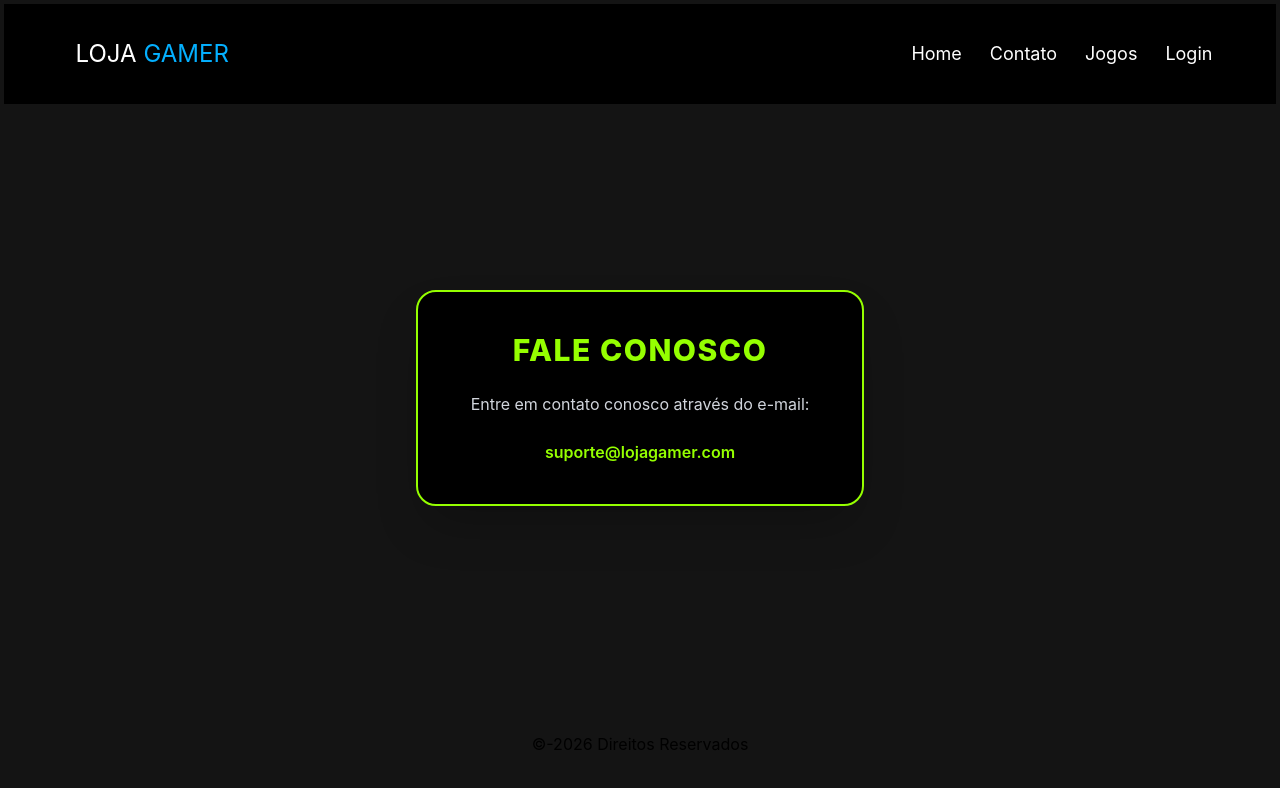
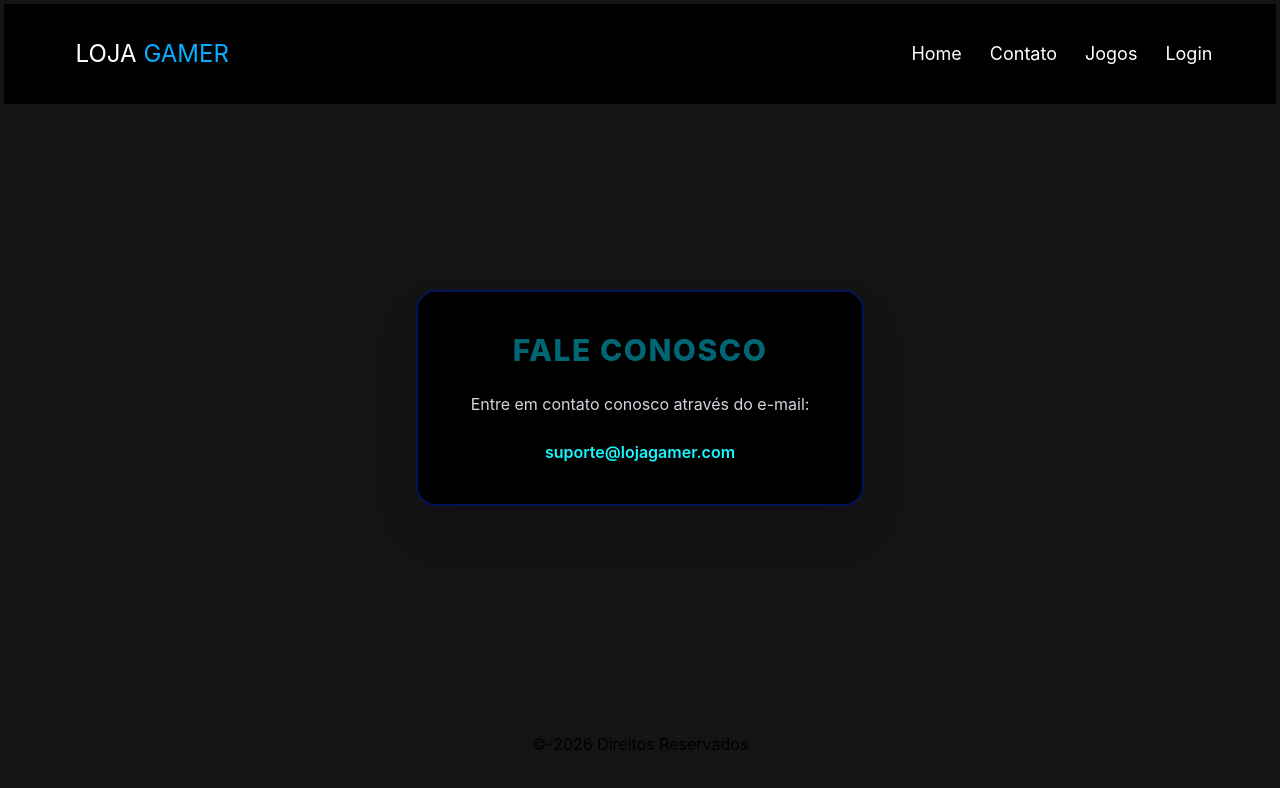
Before and after one commit to yannickdavila07/loja-gamer, a React (Vite) app: page /contato in a window 1280 px wide. Shown: the top 788 px of the page. Built offline with nearby package versions, Linux system fonts and the light colour scheme.

Commit message:
feat: Codigicando e estilizando Jogos

```diff
--- a/src/pages/Contato.jsx
+++ b/src/pages/Contato.jsx
@@ -2,9 +2,9 @@
 const Contato = () => {
   return (
     <main className="grow flex items-center justify-center px-4">
-      <div className="bg-black p-8 sm:p-10 rounded-[20px] w-full max-w-md shadow-2xl border-2 border-[#95ff00]">
+      <div className="bg-black p-8 sm:p-10 rounded-[20px] w-full max-w-md shadow-2xl border-2 border-[#02125a]">
 
-        <h2 className="text-2xl sm:text-3xl font-extrabold text-[#95ff00] text-center mb-6 uppercase tracking-wider">
+        <h2 className="text-2xl sm:text-3xl font-extrabold text-[#006674] text-center mb-6 uppercase tracking-wider">
           Fale Conosco
         </h2>
 
@@ -14,7 +14,7 @@ const Contato = () => {
 
         <a
           href="mailto:suporte@lojagamer.com"
-          className="block text-center text-[#95ff00] font-semibold hover:underline transition-all"
+          className="block text-center text-[#19f7ff] font-semibold hover:underline transition-all"
         >
           suporte@lojagamer.com
         </a>
--- a/src/pages/Jogos.jsx
+++ b/src/pages/Jogos.jsx
@@ -1,9 +1,12 @@
 
 const Jogos = () => {
   return (
-    <>
-
-    </>
+    <main className="px-[5%] text-center my-8 grow">
+      <h2 className="text-3xl font-bold mb-4 text-[#00e1ff]">
+        Catálogo de Jogos</h2>
+      <p className="text-gray-300">Aqui você encontrará todos
+        os jogos disponiveis na nossa Loja Gamer</p>
+    </main>
   )
 }
 
```
